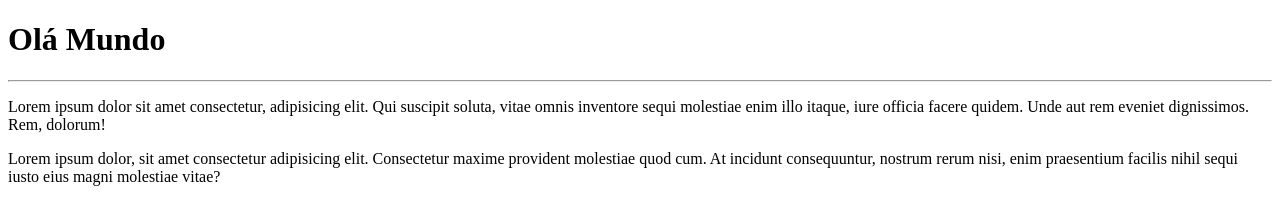
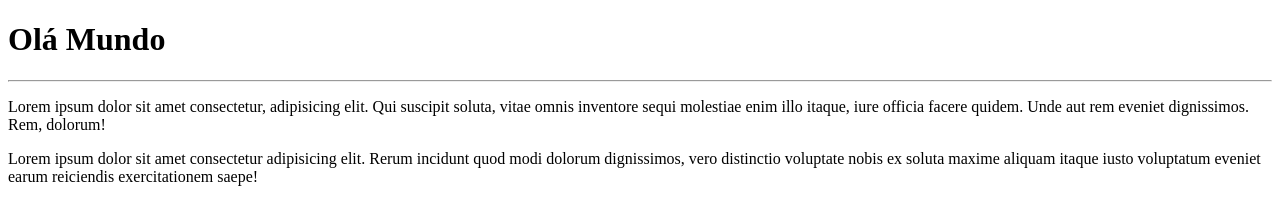
Before and after one commit to JeoDantas/Projeto-Git, a plain HTML site: page Site Olá Mundo/index.html in a window 1280 px wide. Drawn offline with Linux system fonts and the light colour scheme.

Commit message:
Alteração

```diff
--- a/Site Olá Mundo/index.html
+++ b/Site Olá Mundo/index.html
@@ -10,7 +10,6 @@
     <h1>Olá Mundo</h1>
     <hr>
     <p>Lorem ipsum dolor sit amet consectetur, adipisicing elit. Qui suscipit soluta, vitae omnis inventore sequi molestiae enim illo itaque, iure officia facere quidem. Unde aut rem eveniet dignissimos. Rem, dolorum!</p>
-    Lorem ipsum dolor, sit amet consectetur adipisicing elit. Consectetur maxime provident molestiae quod cum. At incidunt consequuntur, nostrum rerum nisi, enim praesentium facilis nihil sequi iusto eius magni molestiae vitae?
-
+    <p>Lorem ipsum dolor sit amet consectetur adipisicing elit. Rerum incidunt quod modi dolorum dignissimos, vero distinctio voluptate nobis ex soluta maxime aliquam itaque iusto voluptatum eveniet earum reiciendis exercitationem saepe!</p>
 </body>
 </html>
```
